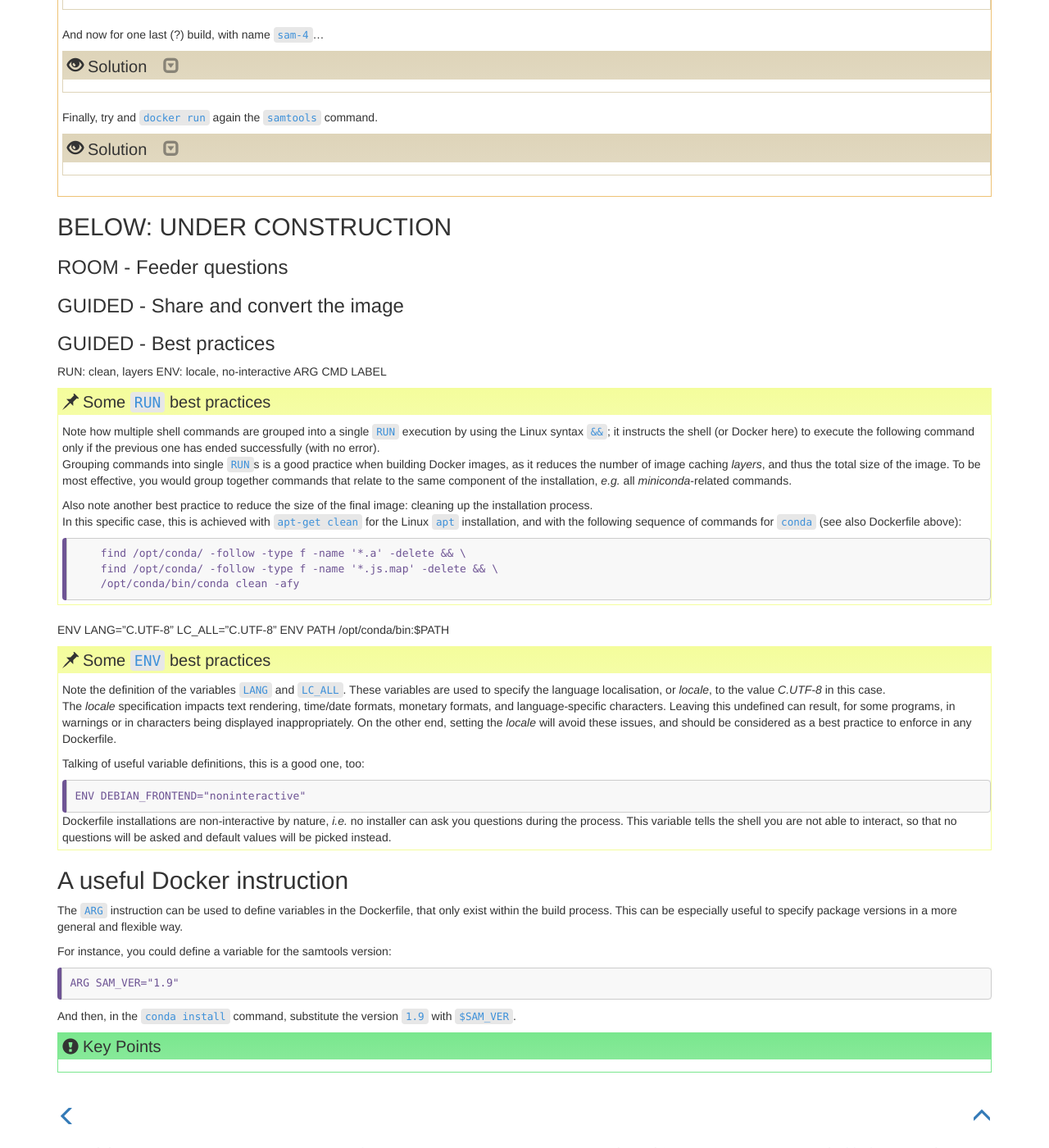
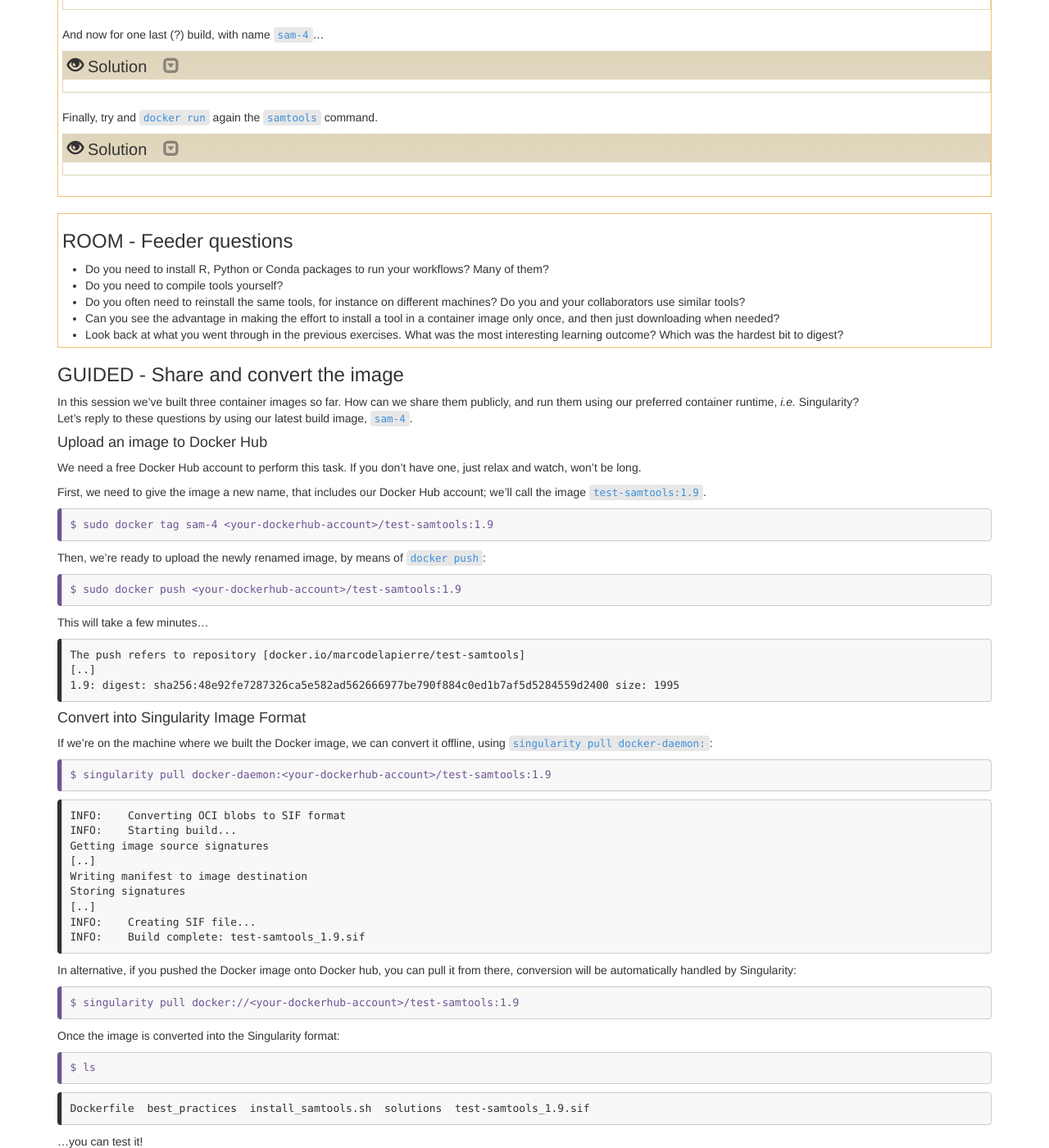
Before and after one commit to PawseySC/containers-bioinformatics-workshop, a Jekyll site: the page built from _episodes/5.build.md, in a window 1280 px wide and 1400 px high, scrolled down 6461 px. Shown: the whole window at 82% size. Built offline with Jekyll 4.4.1, drawn with Linux system fonts in a browser that asks for light colours; some of the changed text lies outside the part shown.

Commit message:
s3: feeder and share/convert

````diff
--- a/_episodes/5.build.md
+++ b/_episodes/5.build.md
@@ -720,25 +720,117 @@ Here's a short description of each block in this script:
 {: .challenge}
 
 
-## BELOW: UNDER CONSTRUCTION
-
-
-
-### ROOM - Feeder questions
-
+> ### ROOM - Feeder questions
+>
+> * Do you need to install R, Python or Conda packages to run your workflows?  Many of them?
+> * Do you need to compile tools yourself?
+> * Do you often need to reinstall the same tools, for instance on different machines?  Do you and your collaborators use similar tools?
+> * Can you see the advantage in making the effort to install a tool in a container image only once, and then just downloading when needed?
+> * Look back at what you went through in the previous exercises.  What was the most interesting learning outcome?  Which was the hardest bit to digest?
+{: .discussion}
 
 
 ### GUIDED - Share and convert the image
 
-### GUIDED - Best practices
+In this session we've built three container images so far.  How can we share them publicly, and run them using our preferred container runtime, *i.e.* Singularity?
+Let's reply to these questions by using our latest build image, `sam-4`.
+
+
+#### Upload an image to Docker Hub
+
+We need a free Docker Hub account to perform this task.  If you don't have one, just relax and watch, won't be long.
+
+First, we need to give the image a new name, that includes our Docker Hub account; we'll call the image `test-samtools:1.9`.
+
+```
+$ sudo docker tag sam-4 <your-dockerhub-account>/test-samtools:1.9
+```
+{: .bash}
+
+Then, we're ready to upload the newly renamed image, by means of `docker push`:
+
+```
+$ sudo docker push <your-dockerhub-account>/test-samtools:1.9
+```
+{: .bash}
+
+This will take a few minutes...
+
+```
+The push refers to repository [docker.io/marcodelapierre/test-samtools]
+[..]
+1.9: digest: sha256:48e92fe7287326ca5e582ad562666977be790f884c0ed1b7af5d5284559d2400 size: 1995
+```
+{: .output}
+
+
+#### Convert into Singularity Image Format
+
+If we're on the machine where we built the Docker image, we can convert it offline, using `singularity pull docker-daemon:`:
+
+```
+$ singularity pull docker-daemon:<your-dockerhub-account>/test-samtools:1.9
+```
+{: .bash}
+
+```
+INFO:    Converting OCI blobs to SIF format
+INFO:    Starting build...
+Getting image source signatures
+[..]
+Writing manifest to image destination
+Storing signatures
+[..]
+INFO:    Creating SIF file...
+INFO:    Build complete: test-samtools_1.9.sif
+```
+{: .output}
+
+In alternative, if you pushed the Docker image onto Docker hub, you can pull it from there, conversion will be automatically handled by Singularity:
+
+```
+$ singularity pull docker://<your-dockerhub-account>/test-samtools:1.9
+```
+{: .bash}
+
+Once the image is converted into the Singularity format:
+
+```
+$ ls
+```
+{: .bash}
+
+```
+Dockerfile  best_practices  install_samtools.sh  solutions  test-samtools_1.9.sif
+```
+{: .output}
+
+...you can test it!
+
+```
+$ singularity exec test-samtools_1.9.sif samtools
+```
+{: .bash}
+
+```
+Program: samtools (Tools for alignments in the SAM format)
+Version: 1.9 (using htslib 1.9)
+
+Usage:   samtools <command> [options]
+
+[..]
+```
+{: .output}
+
+
+### WORK IN PROGRESS - GUIDED - Best practices
 
 RUN: clean, layers
 ENV: locale, no-interactive
+
 ARG
 CMD
 LABEL
-
-
 
 > ## Some `RUN` best practices
 >
````
